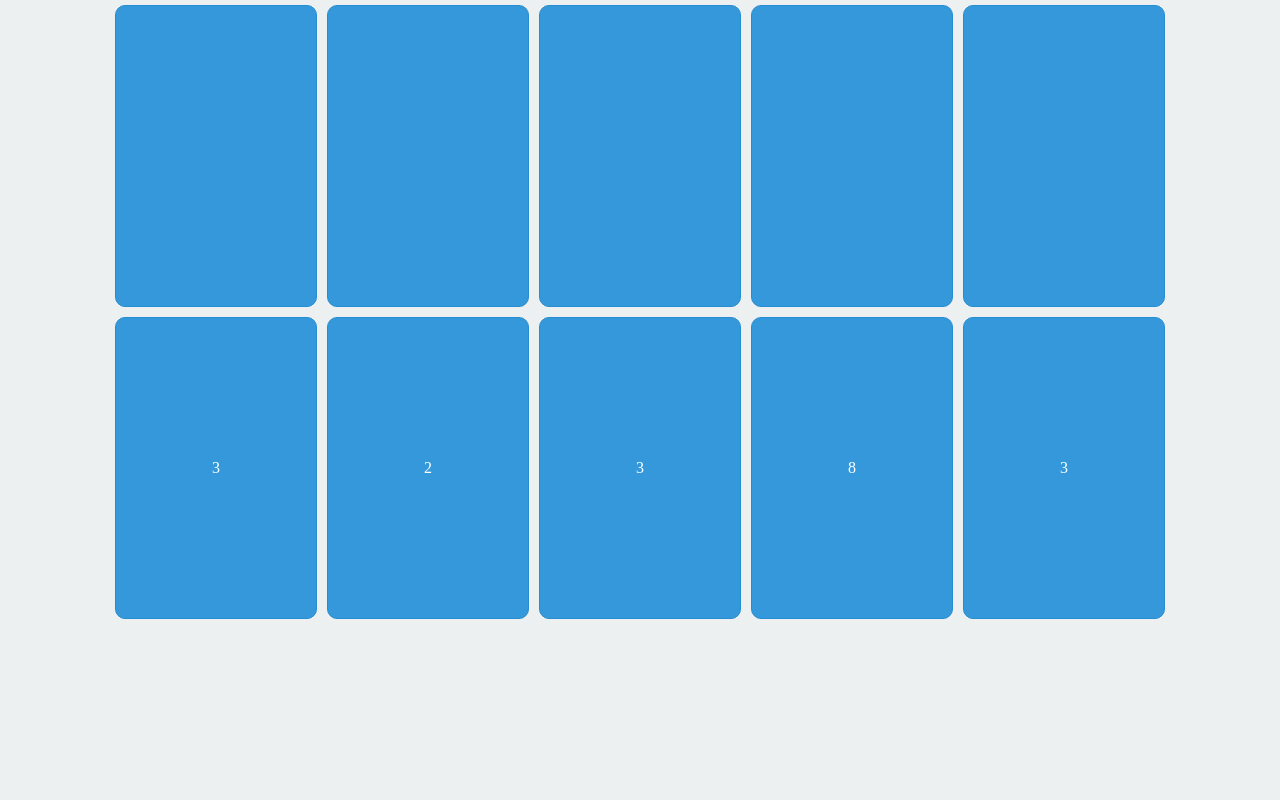
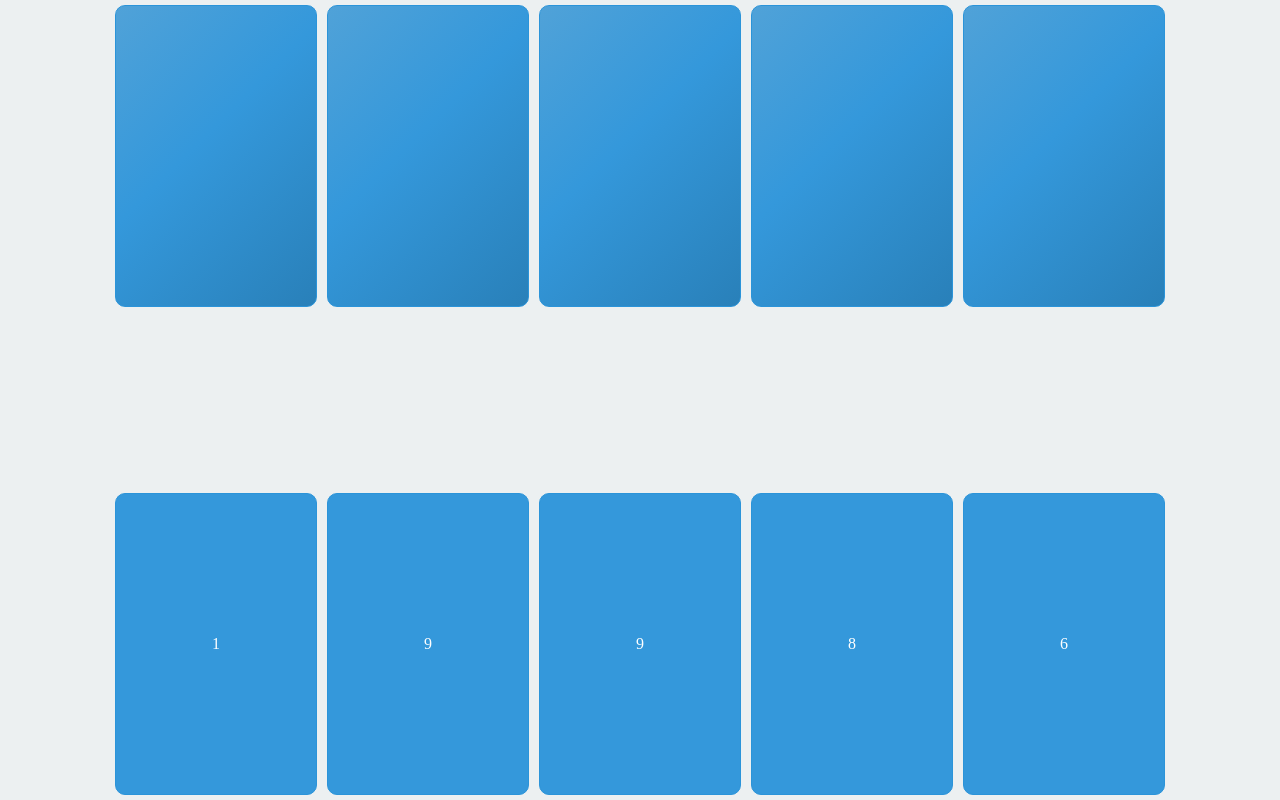
Before and after one commit to hugo-cardoso/cardgame, a website with bundled scripts: page dist/index.html in a window 1280 px wide. Built offline with nearby package versions, Linux system fonts and the light colour scheme.

Commit message:
customize interface

```diff
--- a/src/css/style.scss
+++ b/src/css/style.scss
@@ -1,9 +1,10 @@
 @import '../../node_modules/reset-css/_reset';
 
 $colorPrimary: #3498db;
+$colorGray: #ecf0f1;
 
 body {
-    background-color: #ecf0f1;
+    background-color: $colorGray;
 }
 
 .btn {
@@ -32,16 +33,38 @@ body {
     }
 }
 
+.board {
+    width: 100%;
+    height: 50vh;
+    background-color: $colorGray;
+    display: flex;
+
+    &__content {
+        width: 100%;
+        height: 100%;
+    }
+}
+
 .card-list {
     display: flex;
     justify-content: center;
+    height: 100%;
+
+    &--player {
+        align-items: flex-end;
+    }
+
+    &--bot {
+        align-items: flex-start;
+    }
 }
 
 .card {
     width: 200px;
     height: 300px;
+    max-height: 100%;
     border-radius: 10px;
-    border: 1px solid darken($colorPrimary, 5%);
+    border: 1px solid darken($colorPrimary, 2%);
     background-color: $colorPrimary;
     margin: 5px;
     display: inline-block;
@@ -59,6 +82,13 @@ body {
         }
     }
 
+    &--bot {
+        background: rgb(80,162,216);
+        background: -moz-linear-gradient(-45deg,  rgba(80,162,216,1) 0%, rgba(52,152,219,1) 44%, rgba(41,128,185,1) 100%);
+        background: -webkit-linear-gradient(-45deg,  rgba(80,162,216,1) 0%,rgba(52,152,219,1) 44%,rgba(41,128,185,1) 100%);
+        background: linear-gradient(135deg,  rgba(80,162,216,1) 0%,rgba(52,152,219,1) 44%,rgba(41,128,185,1) 100%);
+    }
+
     &__content {
         width: 100%;
         height: 100%;
--- a/src/js/controllers/AppController.js
+++ b/src/js/controllers/AppController.js
@@ -24,16 +24,6 @@ export default class AppController {
 
   _init() {
 
-    this._player = new Player({
-    	name: 'Hugo',
-        cards: this._generateCards()
-    });
-
-    this._bot = new Player({
-    	name: 'Bot',
-        cards: this._generateCards()
-    });
-
     $('body').on('click','#playerCards li', event => {
 
         const _elem  = $(event.target).closest('li');
@@ -44,6 +34,16 @@ export default class AppController {
   }
 
 _startGame() {
+
+    this._player = new Player({
+    	name: 'Hugo',
+        cards: this._generateCards()
+    });
+
+    this._bot = new Player({
+    	name: 'Bot',
+        cards: this._generateCards()
+    });
 
     this._playerView.update( this._player );
     this._botView.update( this._bot );
@@ -67,9 +67,14 @@ _startGame() {
     setTimeout(() => {
         this._playerView.update( this._player );
         this._botView.update( this._bot );
+
+        if( !(this._bot.cards.list.length) ) {
+            this._startGame();
+        }
+
+        this._round.clear();
+
     }, 2000);
-
-    this._round.clear();
   }
 
   _generateCards() {
--- a/src/js/models/Round.js
+++ b/src/js/models/Round.js
@@ -34,8 +34,8 @@ export default class Round {
 
     get winner() {
 
-        const playerValue = this._playerSelection.value;
-        const botValue = this._botSelection.value;
+      const playerValue = this._playerSelection.value;
+      const botValue = this._botSelection.value;
 
       if( playerValue > botValue ) {
           return 'player';
--- a/src/js/view/CardsBotView.js
+++ b/src/js/view/CardsBotView.js
@@ -14,8 +14,9 @@ export default class CardsBotView {
 
   _template( model ) {
 
-    return 	`
-            <ul class="card-list">
+    return 	` <div class="board">
+                <div class="board__content">
+                  <ul class="card-list card-list--bot">
                       ${
                         model.cards.list.map(card => {
 
@@ -30,7 +31,8 @@ export default class CardsBotView {
                         }).join('')
                       }
                   </ul>
-
+                </div>
+              </div>
             `
   }
 
--- a/src/js/view/CardsPlayerView.js
+++ b/src/js/view/CardsPlayerView.js
@@ -14,8 +14,9 @@ export default class CardsPlayerView {
 
   _template( model ) {
 
-    return 	`
-    					<ul class="card-list">
+    return 	` <div class="board">
+                <div class="board__content">
+                  <ul class="card-list card-list--player">
                     ${
                       model.cards.list.map(card => {
 
@@ -30,7 +31,8 @@ export default class CardsPlayerView {
                       }).join('')
                     }
                   </ul>
-
+                </div>
+              </div>
     				`
   }
 }
```
Also changed, not shown: dist/css/style.css, dist/js/bundle.js. Lines whose indentation alone changed are shown as unchanged.
